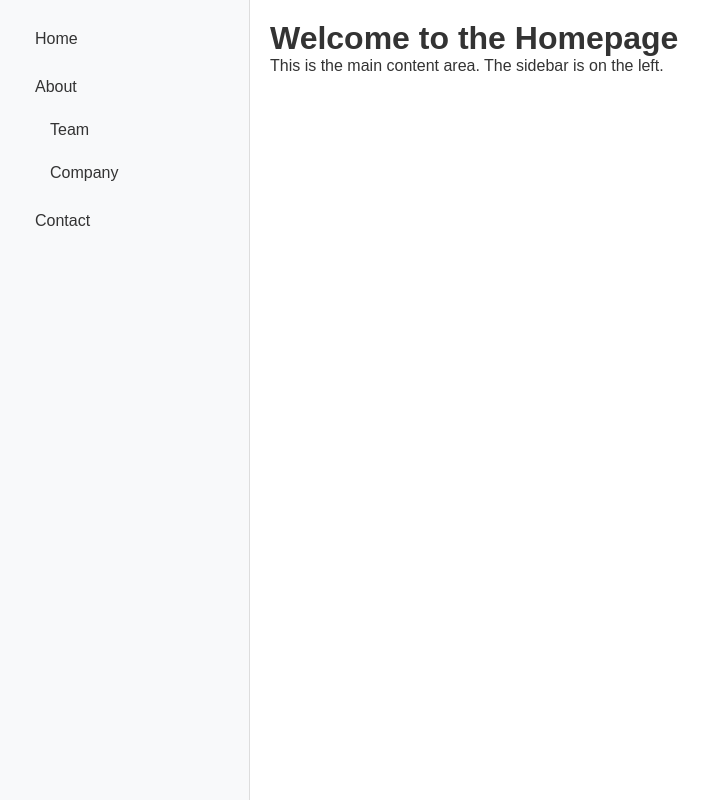
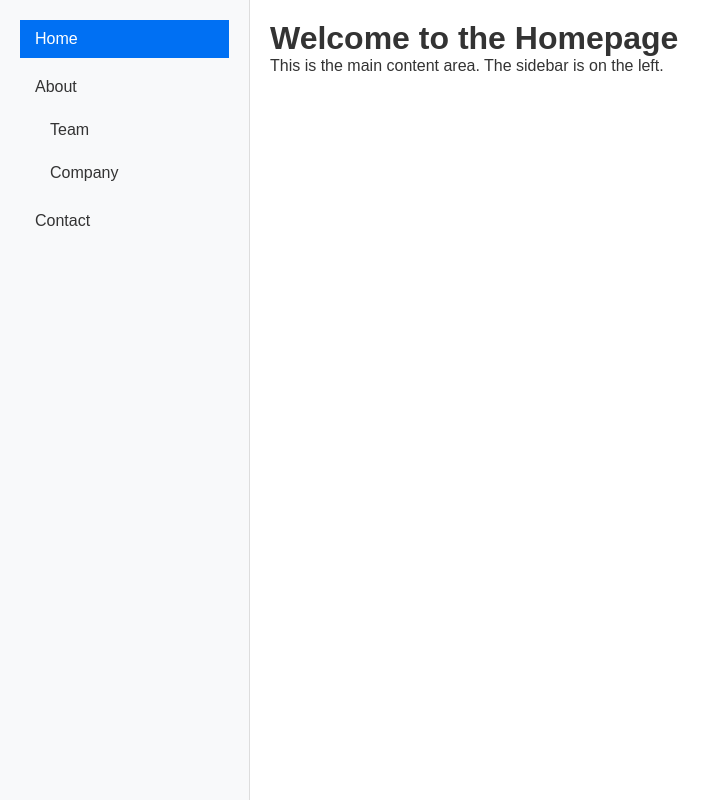
Before and after one commit to hardik-rl/Nextjs-Practice, a Next.js app: page / in a window 1280 px wide. Shown: the whole page, without its empty margins (0-721 px from the left). Built offline with nearby package versions, Linux system fonts and the light colour scheme.

Commit message:
menu changes

```diff
--- a/src/app/menu/Menu.js
+++ b/src/app/menu/Menu.js
@@ -1,204 +1,7 @@
-// "use client";
-
-// import { useState } from "react";
-// import Link from "next/link";
-// import styles from "../page.module.css";
-// import { menuData } from "@/menuData";
-
-// export default function Menu() {
-//     const [activeParent, setActiveParent] = useState(null);
-//     const [activeChild, setActiveChild] = useState(null);
-
-//     const handleParentClick = (parentId) => {
-//         setActiveParent(parentId);
-//         setActiveChild(null); // Reset active child when parent changes
-//     };
-
-//     const handleChildClick = (childId) => {
-//         setActiveChild(childId);
-//     };
-
-//     return (
-//         <div className={styles.sidebar}>
-//             <nav>
-//                 <ul>
-//                     {menuData.map((parent) => (
-//                         <li key={parent.id} className={styles.menuItem}>
-//                             <button
-//                                 className={`${styles.button} ${activeParent === parent.id ? styles.active : ""
-//                                     }`}
-//                                 onClick={() => handleParentClick(parent.id)}
-//                             >
-//                                 <Link href={parent.path}>{parent.label}</Link>
-//                             </button>
-
-//                             {/* Children */}
-//                             {parent.children.length > 0 && (
-//                                 <ul className={styles.submenu}>
-//                                     {parent.children.map((child) => (
-//                                         <li key={child.id} className={styles.submenuItem}>
-//                                             <button
-//                                                 className={`${styles.button} ${activeChild === child.id ? styles.activeChild : ""
-//                                                     }`}
-//                                                 onClick={() => handleChildClick(child.id)}
-//                                             >
-//                                                 <Link href={child.path}>{child.label}</Link>
-//                                             </button>
-//                                         </li>
-//                                     ))}
-//                                 </ul>
-//                             )}
-//                         </li>
-//                     ))}
-//                 </ul>
-//             </nav>
-//         </div>
-//     );
-// }
-
-
 "use client";
-
-// import { useState } from "react";
-// import Link from "next/link";
-// import styles from "../page.module.css";
-// import { menuData } from "@/menuData";
-
-// export default function Menu() {
-//     const [activeParent, setActiveParent] = useState(null);
-//     const [activeChild, setActiveChild] = useState(null);
-
-//     const handleParentClick = (parentId) => {
-//         setActiveParent(parentId);
-//         setActiveChild(null); // Reset active child when parent changes
-//     };
-
-//     const handleChildClick = (childId) => {
-//         setActiveChild(childId);
-//     };
-
-//     return (
-//         <div className={styles.sidebar}>
-//             <nav>
-//                 <ul>
-//                     {menuData.map((parent) => (
-//                         <li key={parent.id} className={styles.menuItem}>
-//                             <Link
-//                                 href={parent.path}
-//                                 className={`${styles.button} ${activeParent === parent.id ? styles.active : ""}`}
-//                                 onClick={() => handleParentClick(parent.id)}
-//                             >
-//                                 {parent.label}
-//                             </Link>
-
-//                             {/* Children */}
-//                             {parent.children.length > 0 && (
-//                                 <ul className={styles.submenu}>
-//                                     {parent.children.map((child) => (
-//                                         <li key={child.id} className={styles.submenuItem}>
-//                                             <Link
-//                                                 href={child.path}
-//                                                 className={`${styles.button} ${activeChild === child.id ? styles.activeChild : ""}`}
-//                                                 onClick={() => handleChildClick(child.id)}
-//                                             >
-//                                                 {child.label}
-//                                             </Link>
-//                                         </li>
-//                                     ))}
-//                                 </ul>
-//                             )}
-//                         </li>
-//                     ))}
-//                 </ul>
-//             </nav>
-//         </div>
-//     );
-// }
-
-
-// "use client";
-
-// import { useState, useEffect } from "react";
-// import Link from "next/link";
-// import { useRouter } from "next/navigation"; // Updated to avoid SSR conflicts
-// import styles from "../page.module.css";
-// import { menuData } from "@/menuData";
-
-// export default function Menu() {
-//     const [activeParent, setActiveParent] = useState(null);
-//     const [activeChild, setActiveChild] = useState(null);
-
-//     // Safely get the pathname
-//     const router = useRouter();
-//     const [currentPath, setCurrentPath] = useState("");
-
-//     useEffect(() => {
-//         // Avoid accessing router directly in case it's not ready
-//         if (typeof window !== "undefined") {
-//             setCurrentPath(window.location.pathname);
-//         }
-//     }, []);
-
-//     useEffect(() => {
-//         // Find active parent and child based on the current path
-//         const activeItem = menuData.find((parent) => {
-//             if (parent.path === currentPath) {
-//                 return true;
-//             }
-//             return parent.children.some((child) => child.path === currentPath);
-//         });
-//         console.log(activeItem, "activeItem");
-
-//         if (activeItem) {
-
-//             setActiveParent(activeItem.id);
-//             const activeChildItem = activeItem.children.find((child) => child.path === currentPath);
-//             setActiveChild(activeChildItem ? activeChildItem.id : null);
-//         }
-//     }, [currentPath]);
-
-//     return (
-//         <div className={styles.sidebar}>
-//             <nav>
-//                 <ul>
-//                     {menuData.map((parent) => (
-//                         <li key={parent.id} className={styles.menuItem}>
-//                             <Link
-//                                 href={parent.path}
-//                                 className={`${styles.button} ${activeParent === parent.id ? styles.active : ""}`}
-//                             >
-//                                 {parent.label}
-//                             </Link>
-
-//                             {/* Children */}
-//                             {parent.children.length > 0 && (
-//                                 <ul className={styles.submenu}>
-//                                     {parent.children.map((child) => (
-//                                         <li key={child.id} className={styles.submenuItem}>
-//                                             <Link
-//                                                 href={child.path}
-//                                                 className={`${styles.button} ${activeChild === child.id ? styles.activeChild : ""}`}
-//                                             >
-//                                                 {child.label}
-//                                             </Link>
-//                                         </li>
-//                                     ))}
-//                                 </ul>
-//                             )}
-//                         </li>
-//                     ))}
-//                 </ul>
-//             </nav>
-//         </div>
-//     );
-// }
-
-
-"use client";
-
-import { useState } from "react";
+import { useEffect, useState } from "react";
 import Link from "next/link";
-import { useRouter } from "next/navigation";
+import { usePathname, useRouter } from "next/navigation";
 import styles from "../page.module.css";
 import { menuData } from "@/menuData";
 
@@ -206,6 +9,25 @@ export default function Menu() {
     const [activeParent, setActiveParent] = useState(null);
     const [activeChild, setActiveChild] = useState(null);
     const router = useRouter();
+    const pathname = usePathname();
+
+     useEffect(() => {
+        const activeItem = menuData.find((parent) => {
+            if (parent.path === pathname) {
+                return true;
+            }
+            return parent.children.some((child) => child.path === pathname);
+        });
+
+        if (activeItem) {
+            setActiveParent(activeItem.id);
+            const activeChildItem = activeItem.children.find((child) => child.path === pathname);
+            setActiveChild(activeChildItem ? activeChildItem.id : null);
+        } else {
+            setActiveParent(null);
+            setActiveChild(null);
+        }
+    }, [pathname]);
 
     const handleParentClick = (parentId) => {
         setActiveParent(parentId);
@@ -221,7 +43,7 @@ export default function Menu() {
         <div className={styles.sidebar}>
             <nav>
                 <ul>
-                    {menuData.map((parent) => (
+                {menuData.map((parent) => (
                         <li key={parent.id} className={styles.menuItem}>
                             <Link
                                 href={parent.path}
--- a/src/menuData.js
+++ b/src/menuData.js
@@ -1,21 +1,46 @@
+// export const menuData = [
+//     {
+//       id: "home",
+//       label: "Home",
+//       path: "/",
+//       children: [],
+//     },
+//     {
+//       id: "about",
+//       label: "About",
+//       path: "/about",
+//       children: [
+//         { id: "team", label: "Team", path: "/about/team" },
+//         { id: "company", label: "Company", path: "/about/company" },
+//       ],
+//     },
+//     {
+//       id: "contact",
+//       label: "Contact",
+//       path: "/contact",
+//       children: [],
+//     },
+//   ];
+
+
 export const menuData = [
   {
-      id: "home",
+      id: 1,
       label: "Home",
       path: "/",
       children: [],
   },
   {
-      id: "about",
+      id: 2,
       label: "About",
       path: "/about",
       children: [
-        { id: "team", label: "Team", path: "/about/team" },
-        { id: "company", label: "Company", path: "/about/company" },
+          { id: 21, label: "Team", path: "/about/team" },
+          { id: 22, label: "Company", path: "/about/company" },
       ],
   },
   {
-      id: "contact",
+      id: 3,
       label: "Contact",
       path: "/contact",
       children: [],
```
Lines whose indentation alone changed are shown as unchanged.
